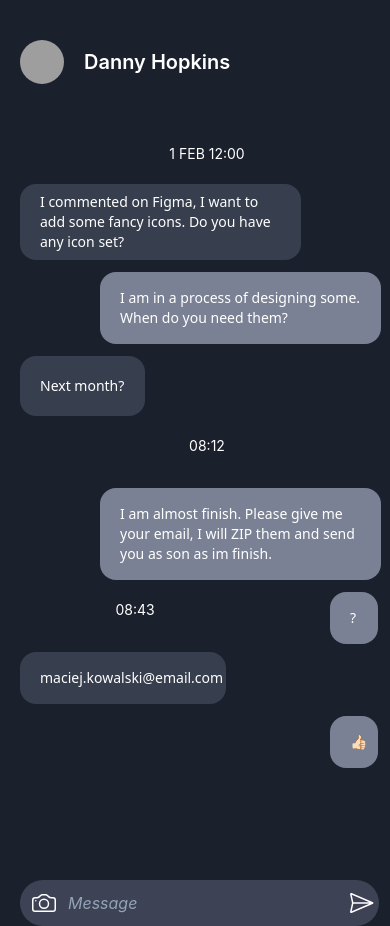
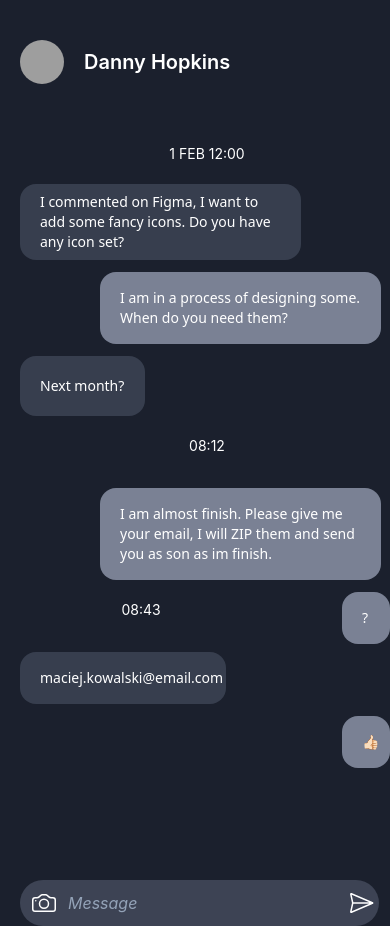
Before and after one commit to tarek421/chat-app, a React (Create React App) app: page / in a window 390 px wide. Built offline with nearby package versions, Linux system fonts and the light colour scheme; grey boxes are pictures that could not be loaded.

Commit message:
responsive check

```diff
--- a/src/App.js
+++ b/src/App.js
@@ -27,7 +27,7 @@ function App() {
               <p className='genarel-comment-style'>I am almost finish. Please give me your email, I will ZIP them and send you as son as im finish.</p>
             </div>
 
-            <div id="text-reply" className='text-reply w-12 float-right mr-4'>
+            <div id="text-reply" className='text-reply w-12 float-right mr-1'>
               <p className='genarel-comment-style'>?</p>
             </div>
 
@@ -37,7 +37,7 @@ function App() {
               <p className='genarel-comment-style rounded-3xl'>maciej.kowalski@email.com</p>
             </div>
 
-            <div id="text-reply" className='text-reply w-12 float-right mr-4'>
+            <div id="text-reply" className='text-reply w-12 float-right mr-1'>
               <p className='genarel-comment-style text-[#EE9547]'>👍🏻</p>
             </div>
 
```
